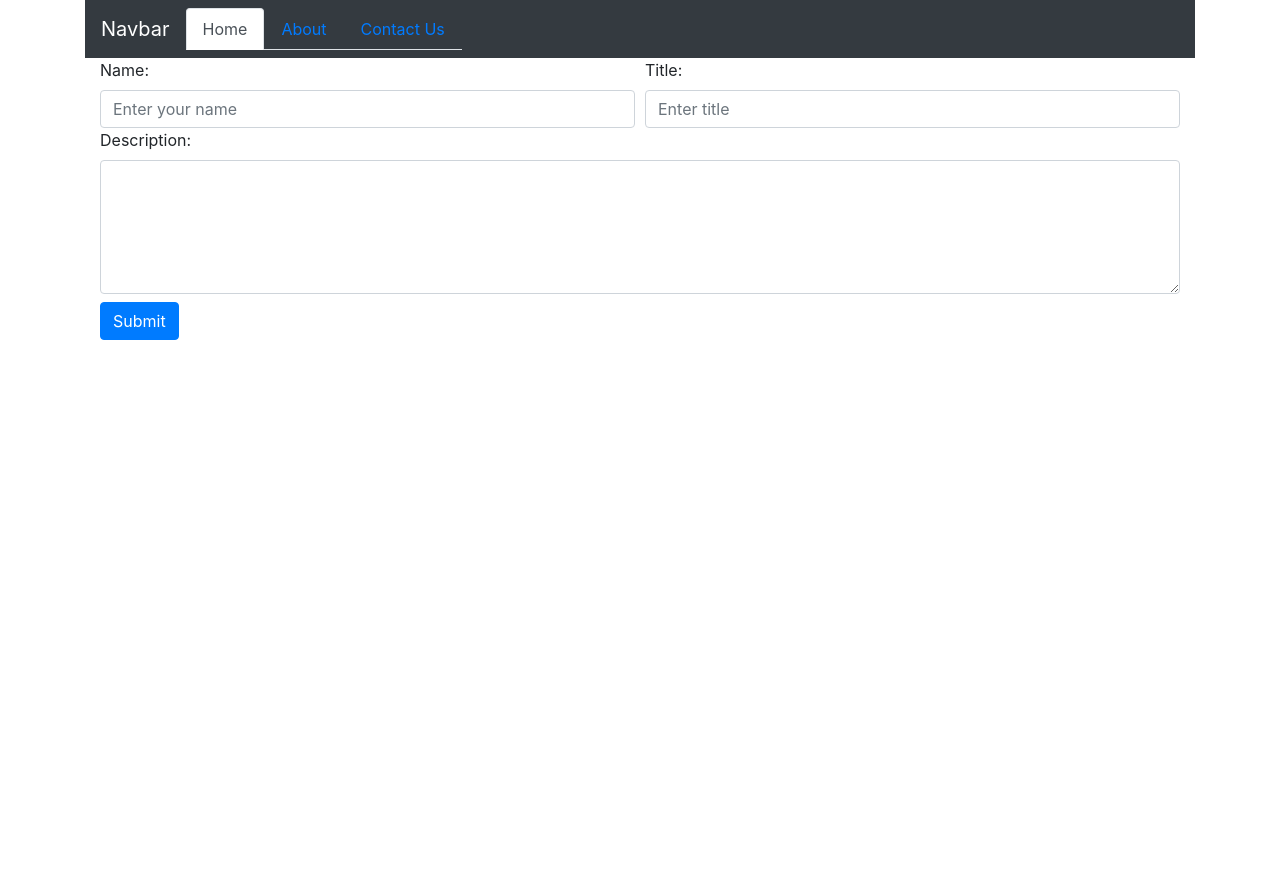
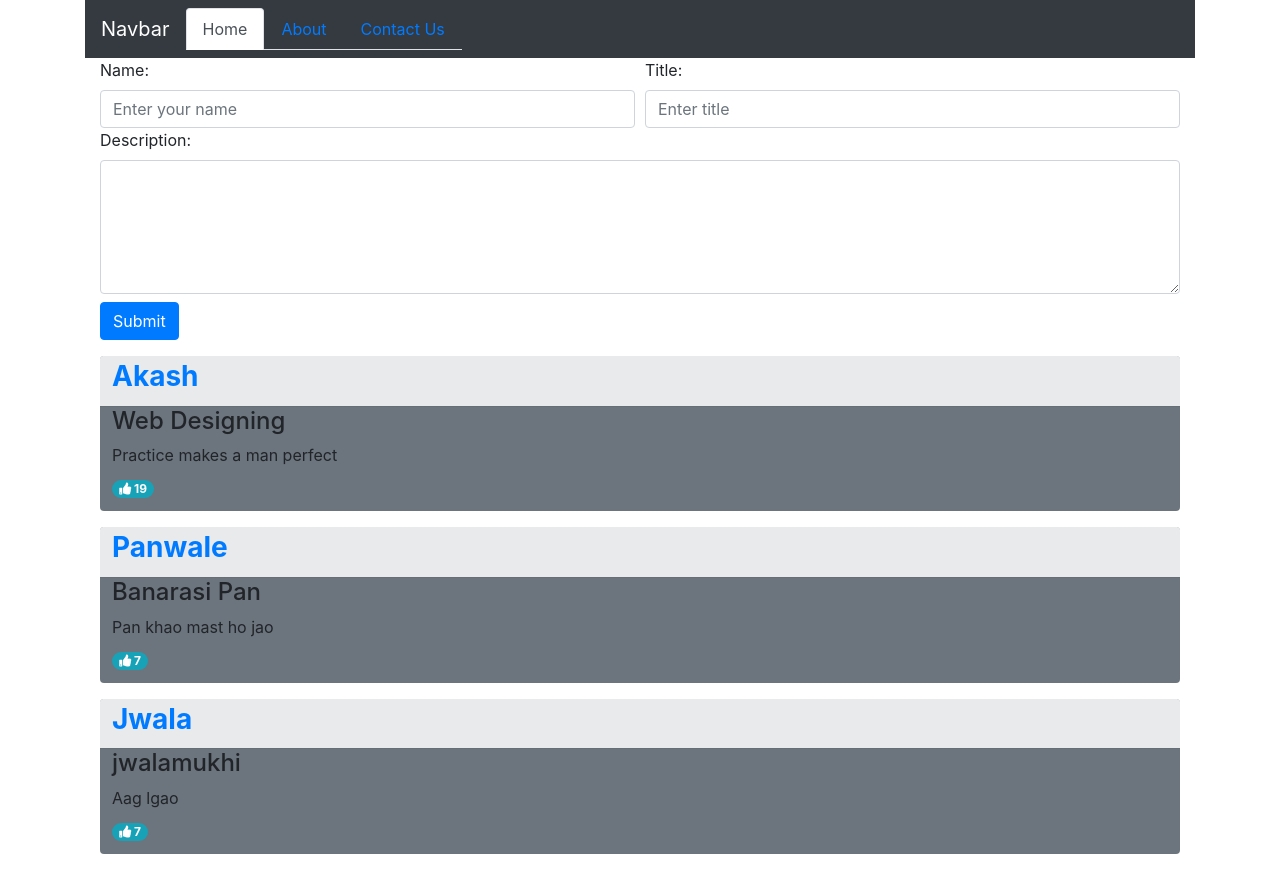
Before and after one commit to Akki-net/Blog-list-application, a React (Create React App) app: page / in a window 1280 px wide. Before the commit the page ends 800 px from the top, so only its background shows below. Built offline with nearby package versions, Linux system fonts and the light colour scheme; data requests are answered from the project's data file.

Commit message:
frontend completed

```diff
--- /dev/null
+++ b/db.json
@@ -0,0 +1,25 @@
+{
+  "blog": [
+    {
+      "author": "Akash",
+      "title": "Web Designing",
+      "description": "Practice makes a man perfect",
+      "like": 19,
+      "id": 1
+    },
+    {
+      "author": "Panwale",
+      "title": "Banarasi Pan",
+      "description": "Pan khao mast ho jao",
+      "like": 7,
+      "id": 2
+    },
+    {
+      "author": "Jwala",
+      "title": "jwalamukhi",
+      "description": "Aag lgao",
+      "like": 7,
+      "id": 3
+    }
+  ]
+}
--- a/package.json
+++ b/package.json
@@ -17,7 +17,7 @@
     "build": "react-scripts build",
     "test": "react-scripts test",
     "eject": "react-scripts eject",
-    "server": "json-server -p3001 --watch db.json"
+    "server": "json-server -p3002 --watch db.json"
   },
   "eslintConfig": {
     "extends": [
--- a/src/App.js
+++ b/src/App.js
@@ -3,8 +3,6 @@ import Nav from './components/nav';
 import Content from './components/tabpane';
 
 const App = () => {
-
-
 
   return(
     <div>
--- a/src/components/blog.js
+++ b/src/components/blog.js
@@ -1,12 +1,21 @@
 import React from 'react';
+import blogServices from '../services/blogs';
 
-const Blog = ({ blog, setBlogArray, setBlog }) => {
-  const likeHandler = b => {
-    let elem = { ...b };
+const Blog = ({ blog, setBlogArray }) => {
+  const likeHandler = id => {
+    const b = blog.filter(b => b.id === id);
+    let elem;
+    for(const x of b.values()){
+        elem = x
+    }
     elem.like += 1;
 
-    setBlogArray(blog.concat(elem).filter(f => f!==b));
-
+    blogServices.update(id, elem)
+    .then(updatedItem => {
+        setBlogArray(
+            blog.filter(bf => bf.id!==id ? bf : updatedItem)
+            )
+    })
   }
 
     return (
@@ -21,7 +30,7 @@ const Blog = ({ blog, setBlogArray, setBlog }) => {
                     <div className="pb-2">
                         {b.description}
                     </div>
-                    <span className="badge badge-pill badge-info" onClick={() => likeHandler(b)}><i className="fas fa-thumbs-up"></i>  {b.like}   </span>
+                    <span className="badge badge-pill badge-info" onClick={() => likeHandler(b.id)}><i className="fas fa-thumbs-up"></i>  {b.like}   </span>
 
                     </div>
                 </div>
--- a/src/components/form.js
+++ b/src/components/form.js
@@ -1,4 +1,5 @@
 import React from "react";
+import blogServices from '../services/blogs'
 
 const Form = ({ blog, setBlog, bSet,bSetter }) => {
     const changeHandler = Event => {
@@ -13,13 +14,17 @@ const Form = ({ blog, setBlog, bSet,bSetter }) => {
     const submitHandler = Event => {
         Event.preventDefault();
         if(blog.author!=='' && blog.title!=='' && blog.description!==''){
+        console.log(blog);
+         blogServices.create(blog).then(newObj => {
+           console.log(newObj)
            bSetter(bSet.concat(blog));
-           setBlog({
-                author: '',
-                title: '',
-                description: '',
-                like: 0
+            setBlog({
+              author: '',
+              title: '',
+              description: '',
+              like: 0
             });
+          })
         }
         else{
             console.log('missing content')
--- a/src/components/tabpane.js
+++ b/src/components/tabpane.js
@@ -1,6 +1,7 @@
-import React, {useState} from 'react';
+import React, {useState, useEffect} from 'react';
 import Form from './form';
 import Blog from './blog';
+import blogServices from '../services/blogs'
 
 const Content = () => {
     const [ blogArray, setBlogArray ] = useState([]);
@@ -11,11 +12,16 @@ const Content = () => {
       like: 0
     });
 
+    useEffect(() => {
+      blogServices.getAll()
+      .then(returnedList => setBlogArray(returnedList))
+    }, []);
+
     return (
         <div className="tab-content">
     <div id="home" className="container tab-pane active">
         <Form blog={blog} setBlog={setBlog} bSet={blogArray} bSetter={setBlogArray} />
-        <Blog blog={blogArray} setBlogArray={setBlogArray} setBlog={setBlog} />
+        <Blog blog={blogArray} setBlogArray={setBlogArray} />
     </div>
     <div id="menu1" className="container tab-pane fade">
       <p>ShareIdea’s mission is to share and grow the world’s knowledge. Not all knowledge can be written down, but much of that which can be, still isn't. It remains in people’s heads or only accessible if you know the right people. We want to connect the people who have knowledge to the people who need it, to bring together people with different perspectives so they can understand each other better, and to empower everyone to share their knowledge for the benefit of the rest of the world.</p>
--- /dev/null
+++ b/src/services/blogs.js
@@ -0,0 +1,19 @@
+import axios from 'axios';
+const baseURL = 'http://localhost:3002/blog'
+
+const getAll = () => {
+    const request = axios.get(baseURL);
+    return request.then(response => response.data)
+};
+
+const create = (newObj) => {
+    const request = axios.post(baseURL,newObj);
+    return request.then(response => response.data)
+};
+
+const update = (id, newObj) => {
+    const request = axios.put(`${baseURL}/${id}`,newObj);
+    return request.then(response => response.data)
+}
+
+export default { getAll, create, update }
```
